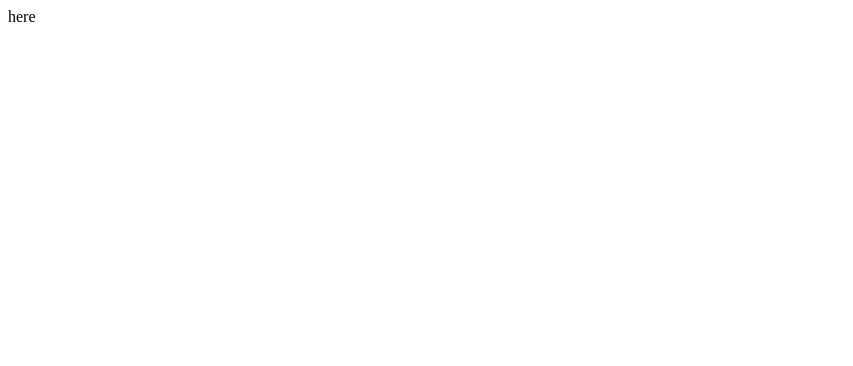
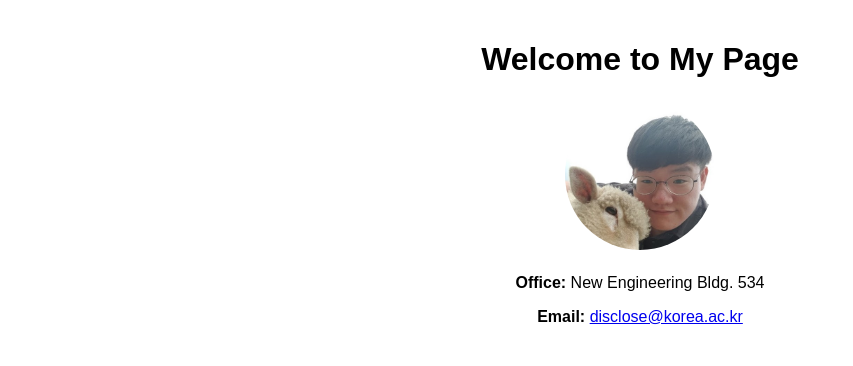
Before and after one commit to gyh1238/gyh1238.github.io, a plain HTML site: page index.html in a window 1280 px wide. Shown: the whole page, without its empty margins (0-853 px from the left). Drawn offline with Linux system fonts and the light colour scheme.

Commit message:
Update index.html

```diff
--- a/index.html
+++ b/index.html
@@ -1 +1,38 @@
-here
+<!DOCTYPE html>
+<html lang="en">
+<head>
+    <meta charset="UTF-8">
+    <meta http-equiv="X-UA-Compatible" content="IE=edge">
+    <meta name="viewport" content="width=device-width, initial-scale=1.0">
+    <title>Graduate Student</title>
+    <style>
+        body {
+            font-family: Arial, sans-serif;
+            text-align: center;
+            margin: 0;
+            padding: 0;
+        }
+        .container {
+            padding: 20px;
+        }
+        img {
+            border-radius: 50%;
+            width: 150px;
+            height: 150px;
+        }
+        .info {
+            margin-top: 20px;
+        }
+    </style>
+</head>
+<body>
+    <div class="container">
+        <h1>Welcome to My Page</h1>
+        <img src="younghunjang.jpg" alt="My Photo">
+        <div class="info">
+            <p><strong>Office:</strong> New Engineering Bldg. 534</p>
+            <p><strong>Email:</strong> <a href="mailto:disclose@korea.ac.kr">disclose@korea.ac.kr</a></p>
+        </div>
+    </div>
+</body>
+</html>
```
